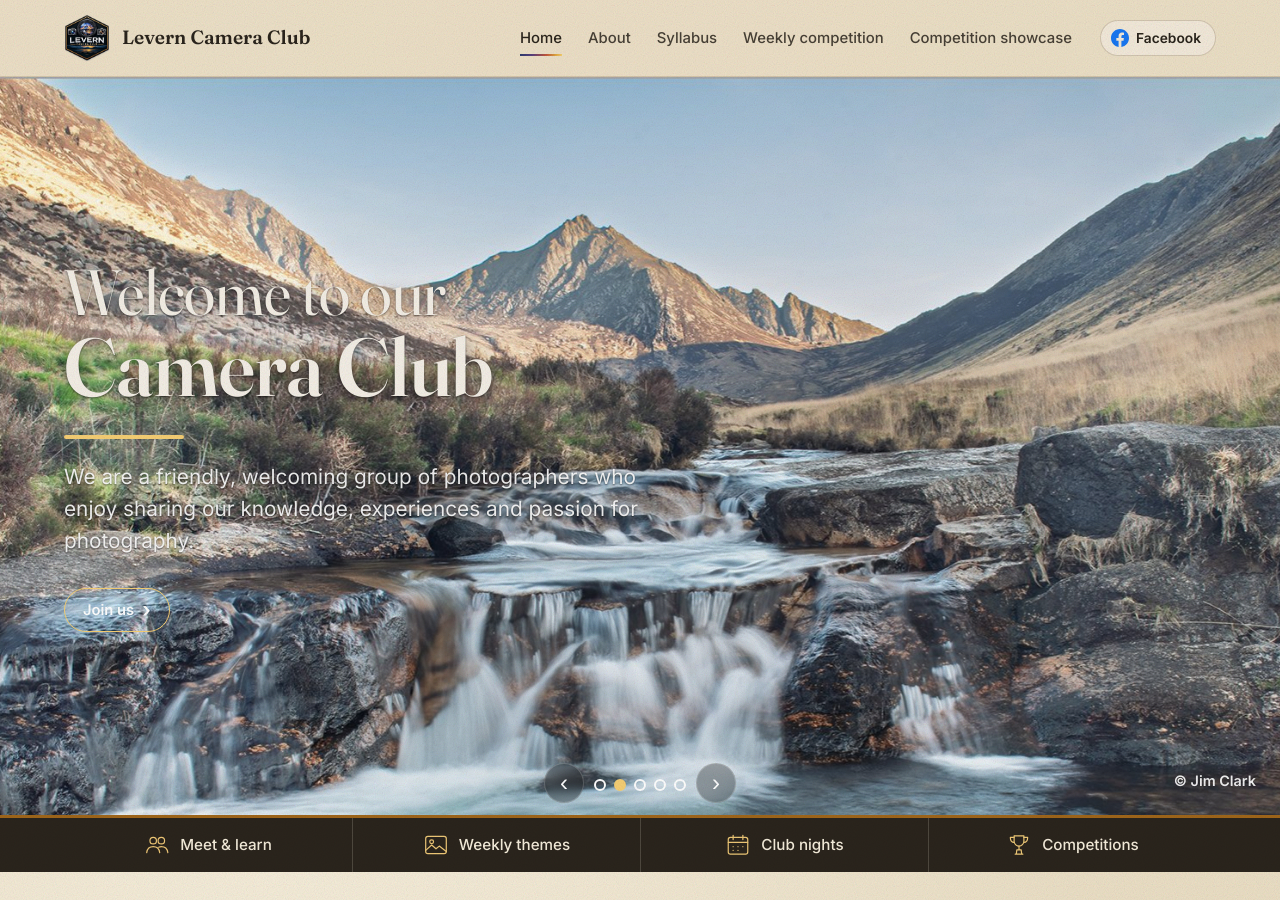
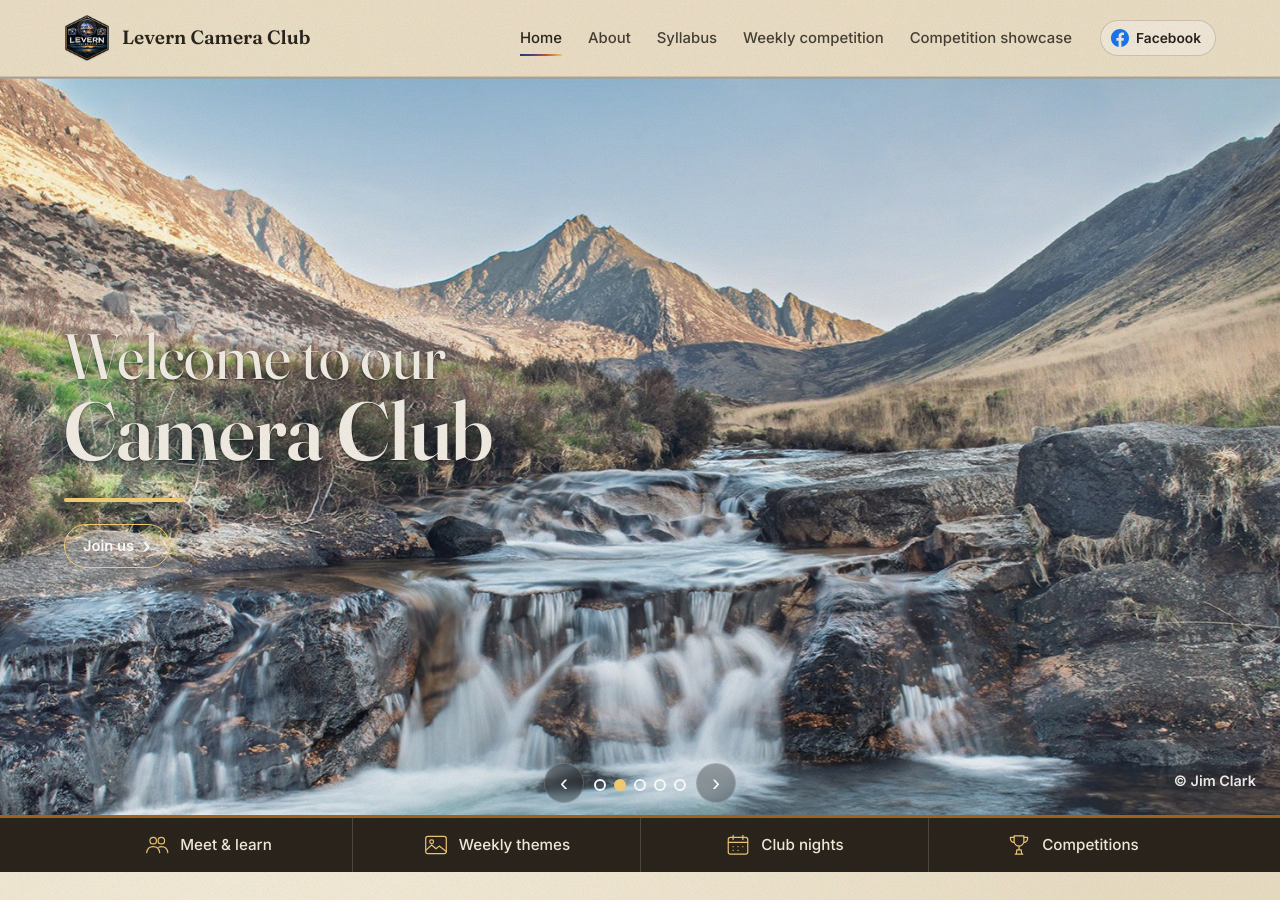
Before and after one commit to grantfitfuel/levern-camera-club, a Jekyll site: the page built from index.html, in a window 1280 px wide and 900 px high. Built offline with Jekyll 4.4.1, drawn with Linux system fonts in a browser that asks for light colours.

Commit message:
Remove welcome sentence from home banner
Co-Authored-By: Claude Opus 5.5 <noreply@anthropic.com>
Claude-Session: https://claude.ai/code/session_012PBygZKZRm7fLhazHccoH4

```diff
--- a/index.html
+++ b/index.html
@@ -21,7 +21,6 @@ body_class: home
     <div class="hero-card">
     <h1 class="hero-title reveal"><span>Welcome to our</span> <strong>Camera Club</strong></h1>
     <p class="hero-rule reveal" aria-hidden="true"></p>
-    <p class="hero-lede reveal">We are a friendly, welcoming group of photographers who enjoy sharing our knowledge, experiences and passion for photography.</p>
     <div class="hero-actions reveal">
       <a class="btn-outline" href="{{ '/about/' | relative_url }}">Join us <span aria-hidden="true">›</span></a>
     </div>
```
